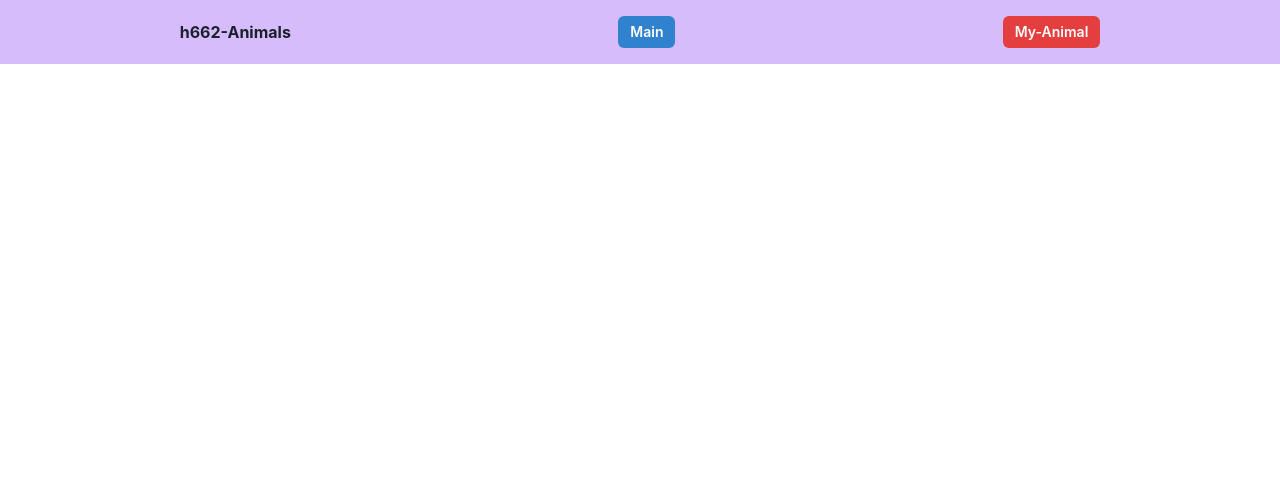
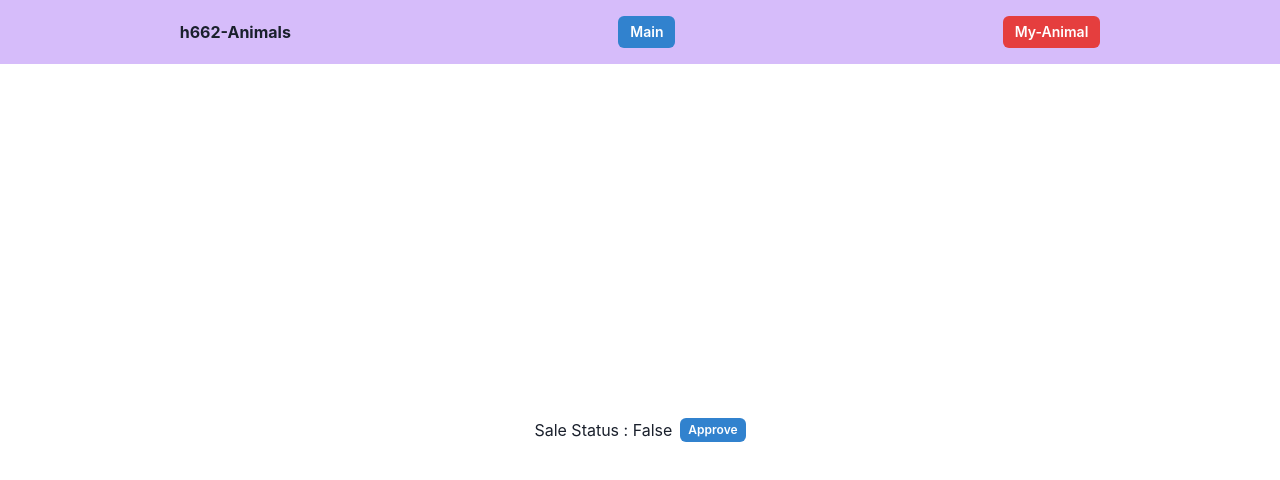
Before and after one commit to KimSeoYeon23/Dapp, a React (Create React App) app in the folder frontend/: page /my-animal in a window 1280 px wide. Shown: the top 480 px of the page. Built offline with nearby package versions, Linux system fonts and the light colour scheme; what web3 would draw is missing.

Commit message:
status switch

```diff
--- a/frontend/src/routes/MyAnimal.tsx
+++ b/frontend/src/routes/MyAnimal.tsx
@@ -1,7 +1,7 @@
 import React, { FC, useState, useEffect } from "react";
-import { mintAnimalTokenContract } from "../web3Config";
-import { Grid } from '@chakra-ui/react';
+import { Button, Flex, Grid, Text } from '@chakra-ui/react';
 import AnimalCard from "../components/AnimalCard";
+import {mintAnimalTokenContract, saleAnimalAddress } from './../web3Config';
 
 interface MyAnimalProps {
     account: string;
@@ -9,6 +9,7 @@ interface MyAnimalProps {
 
 const MyAnimal: FC<MyAnimalProps> = ({account}) => {
     const [animalCardArray, setAnimalCardArray] = useState<string[]>();
+    const [saleStatus, setSaleStatus] = useState<boolean>(false);
 
     const getAnimalTokens = async () => {
         try {
@@ -36,12 +37,40 @@ const MyAnimal: FC<MyAnimalProps> = ({account}) => {
         }
     }
 
+    const getIsApprovedForAll = async () => {
+        try {
+            const response = await mintAnimalTokenContract.methods
+                .isApprovedForAll(account, saleAnimalAddress)
+                .call();
+
+                if(response) {
+                    setSaleStatus(response);
+                }
+        } catch (error) {
+            console.error(error);
+        }
+    }
+
+    const onClickApproveToggle = async () => {
+
+    }
+
     useEffect(() => {
         if(!account) return;
         getAnimalTokens();
+        getIsApprovedForAll();
     }, [account]);
 
     return (
+        <>
+            <Flex alignItems='center' mb='3'>
+                <Text display='inline-block'>
+                Sale Status : {saleStatus ? 'True' : 'False'}
+                </Text>
+                <Button size='xs' ml='2' colorScheme={saleStatus ? "red" : "blue"} onClick={onClickApproveToggle}>
+                    {saleStatus ? "Cancel" : "Approve"}
+                </Button>
+            </Flex>
             <Grid templateColumns='repeat(4, 1fr)' gap={8}>
                 {animalCardArray &&
                     animalCardArray.map((v, i) => {
@@ -50,6 +79,7 @@ const MyAnimal: FC<MyAnimalProps> = ({account}) => {
 
                 }
             </Grid>
+        </>
     )
 }
 
--- a/frontend/src/web3Config.ts
+++ b/frontend/src/web3Config.ts
@@ -528,8 +528,9 @@ const saleAnimalTokenAbi: AbiItem[] = [
 		"type": "function"
 	}
 ];
+
 const mintAnimalAddress = "0x0265D7CAF782FcC9DeBCfDF56F44BFE8fACeCf94";
-const saleAnimalAddress = "0xC295175Ec74a4c95439166b6d74070a015C69170";
+export const saleAnimalAddress = "0xC295175Ec74a4c95439166b6d74070a015C69170";
 
 export const web3 = new Web3(window.ethereum);
 export const mintAnimalTokenContract = new web3.eth.Contract(
```
Lines whose indentation alone changed are shown as unchanged.
